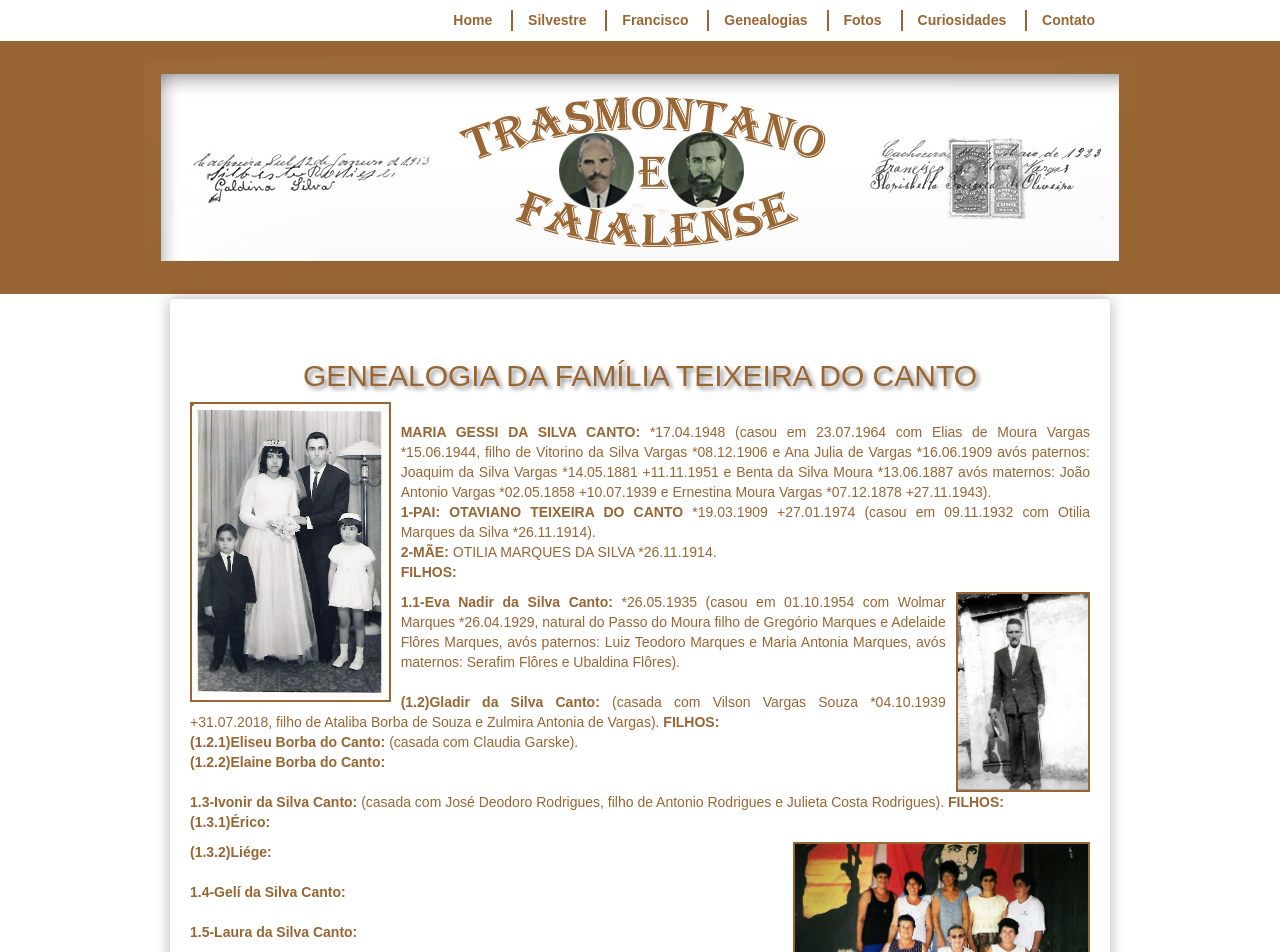
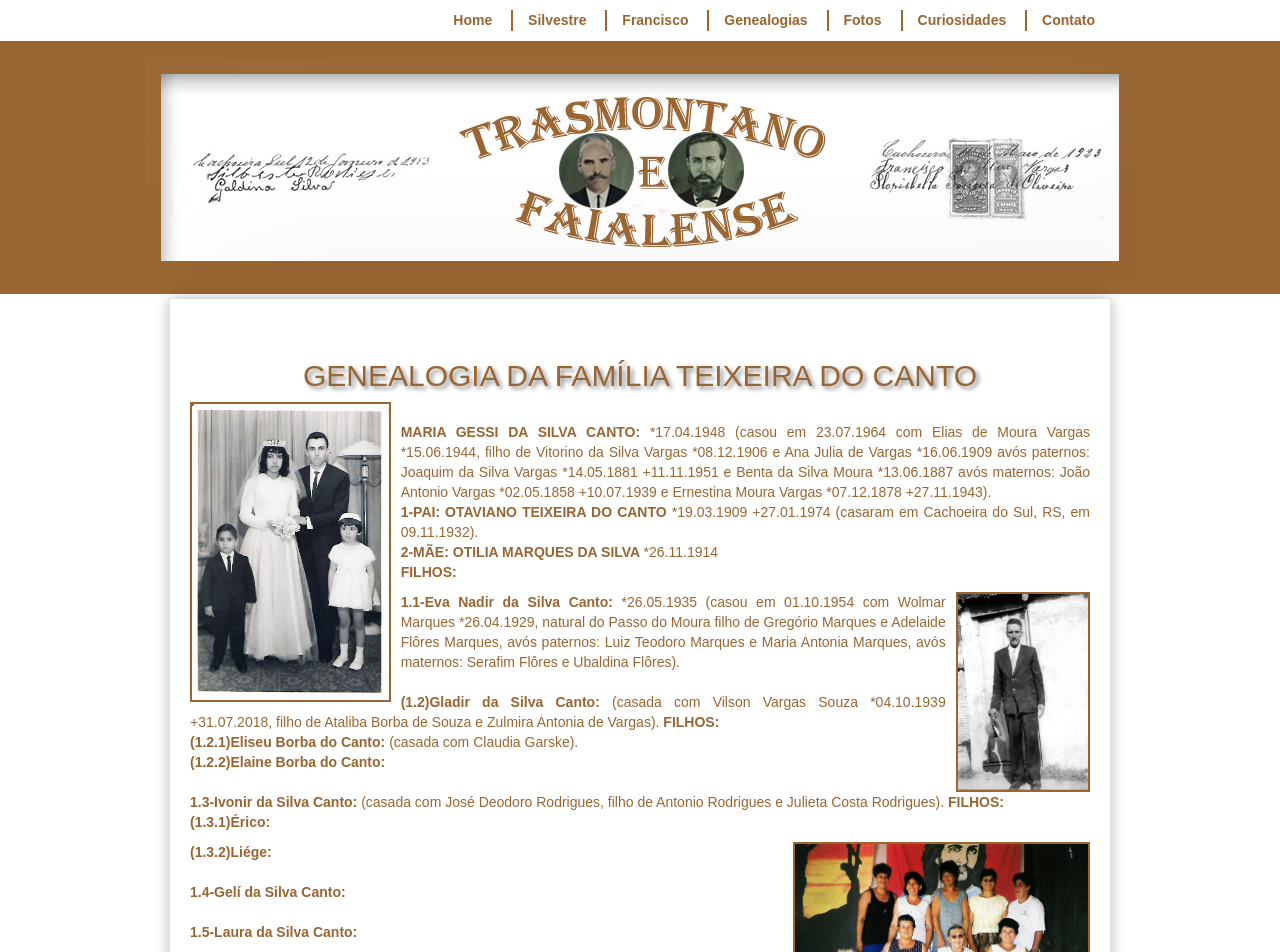
Before and after one commit to claudiovargas1955/claudiovargas1955.github.io, a Jekyll site: the page built from _pages/genealogia-da-familia-teixeira-do-canto.html, in a window 1280 px wide. Shown: the top 952 px of the page. Built offline with Jekyll 4.4.1, drawn with Linux system fonts in a browser that asks for light colours; some web fonts are replaced.

Commit message:
Update genealogia-da-familia-teixeira-do-canto.html

```diff
--- a/_pages/genealogia-da-familia-teixeira-do-canto.html
+++ b/_pages/genealogia-da-familia-teixeira-do-canto.html
@@ -41,9 +41,9 @@ details[open] summary {color:#996633;
 Vargas *08.12.1906 e Ana Julia de Vargas *16.06.1909 avós paternos: Joaquim da Silva Vargas *14.05.1881 +11.11.1951 e  Benta da Silva
 Moura *13.06.1887 avós maternos: João Antonio Vargas *02.05.1858 +10.07.1939 e Ernestina Moura Vargas *07.12.1878 +27.11.1943).<br>
 
-<b>1-PAI: OTAVIANO TEIXEIRA DO CANTO </b>*19.03.1909 +27.01.1974 (casou em 09.11.1932 com Otilia Marques da Silva *26.11.1914). <br>
+<b>1-PAI: OTAVIANO TEIXEIRA DO CANTO </b>*19.03.1909 +27.01.1974 (casaram em Cachoeira do Sul, RS, em 09.11.1932).<br>
 
-<b>2-MÃE: </b>OTILIA MARQUES DA SILVA </b>*26.11.1914. <br>
+<b>2-MÃE: OTILIA MARQUES DA SILVA </b>*26.11.1914 <br>
 <b>FILHOS:</b><br>
 <p><img class="tex1" style="float:right"; src="/images/ramiro.jpg"; height="200px" ; title="Ramiro Thomaz da Silva - pai de Otilia";>
 <b>1.1-Eva Nadir da Silva Canto:</b> *26.05.1935 (casou em 01.10.1954 com Wolmar Marques *26.04.1929, natural do Passo do Moura  filho
```
